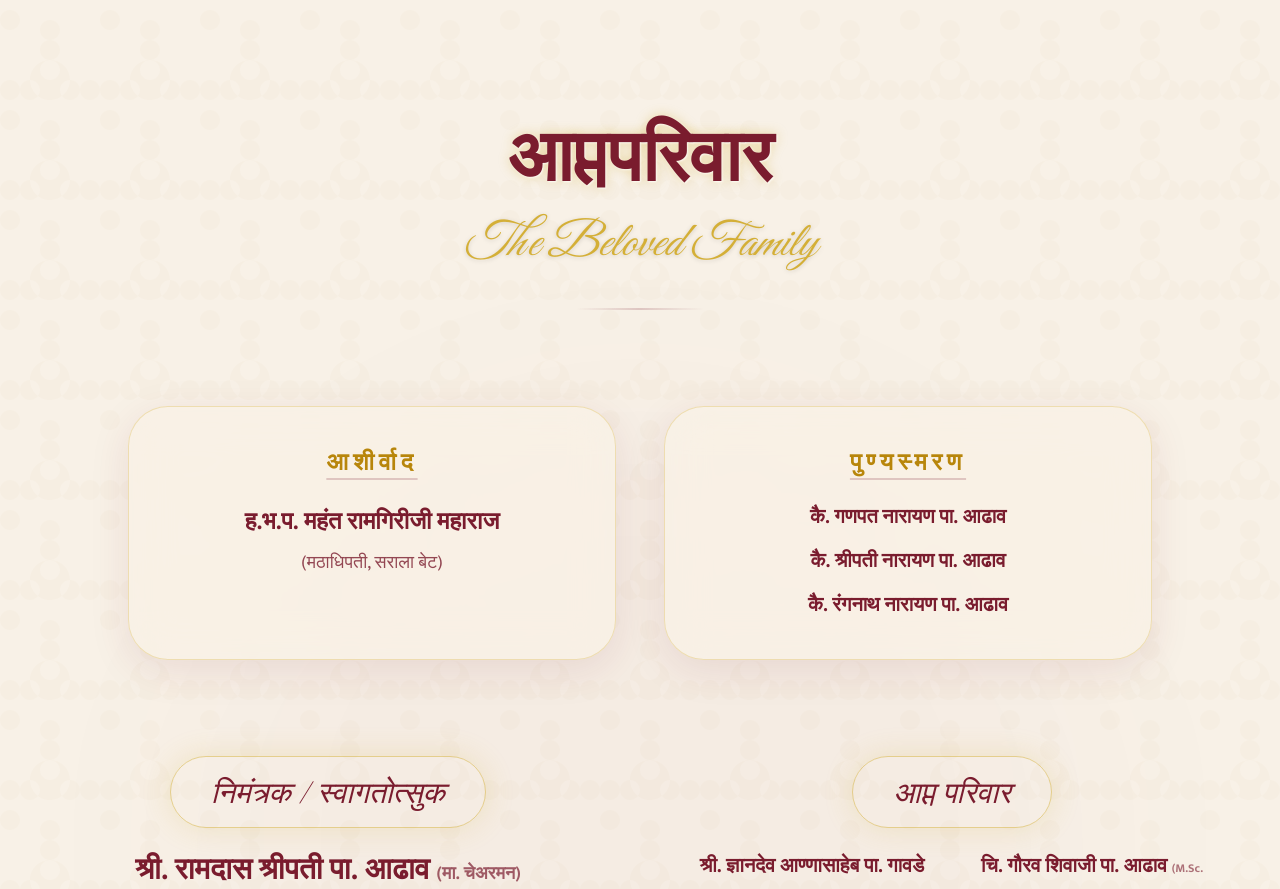
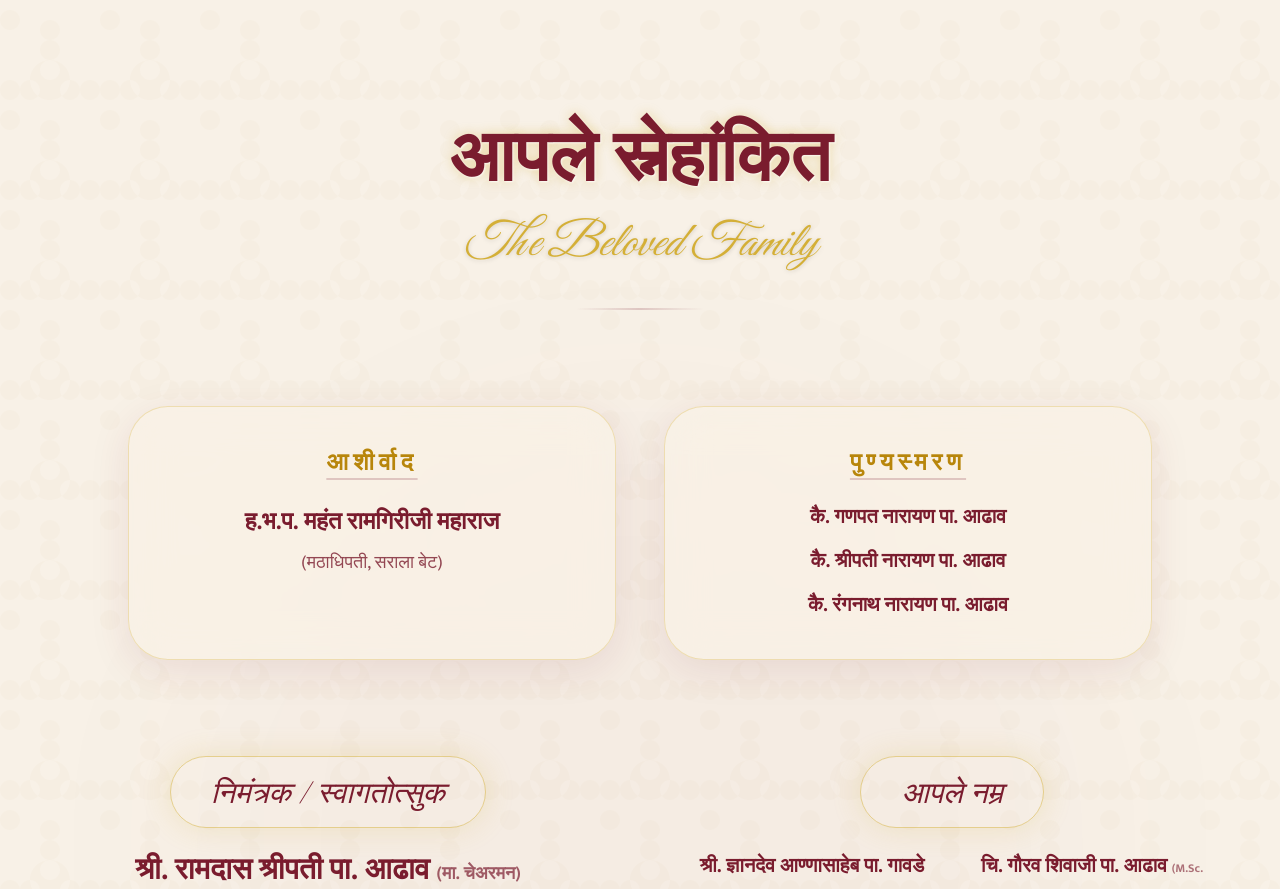
Before and after one commit to S902248/Vaishnavi-Umesh, a React (Vite) app: page / in a window 1280 px wide. Shown: the part 6360-7249 px from the top of the page. Built offline with nearby package versions, Linux system fonts and the light colour scheme; a web font is replaced by a local one.

Commit message:
upload first all code

```diff
--- a/src/components/Family.jsx
+++ b/src/components/Family.jsx
@@ -26,7 +26,7 @@ export default function Family() {
             whileInView={{ opacity: 1 }}
             className="font-marathi-body font-bold text-maroon text-6xl md:text-7xl mb-6 sparkle-text"
           >
-            आप्तपरिवार
+            आपले स्नेहांकित
           </motion.h2>
           <p className="font-royal-script text-royal-gold text-5xl italic drop-shadow-sm">The Beloved Family</p>
           <div className="w-32 h-[2px] bg-gradient-to-r from-transparent via-maroon/20 to-transparent mx-auto mt-10"></div>
@@ -75,7 +75,7 @@ export default function Family() {
           {/* Extended Family & Youth */}
           <motion.div variants={container} initial="hidden" whileInView="visible" className="text-center space-y-12">
              <motion.div variants={item} className="inline-block px-10 py-4 border-2 border-royal-gold/30 rounded-full mb-6 gold-border-glow">
-              <span className="text-maroon text-3xl font-royal-title italic">आप्त परिवार</span>
+              <span className="text-maroon text-3xl font-royal-title italic">आपले नम्र</span>
             </motion.div>
             <div className="grid grid-cols-1 md:grid-cols-2 gap-8 text-maroon font-marathi-body font-bold text-xl">
               <div className="space-y-4">
```
